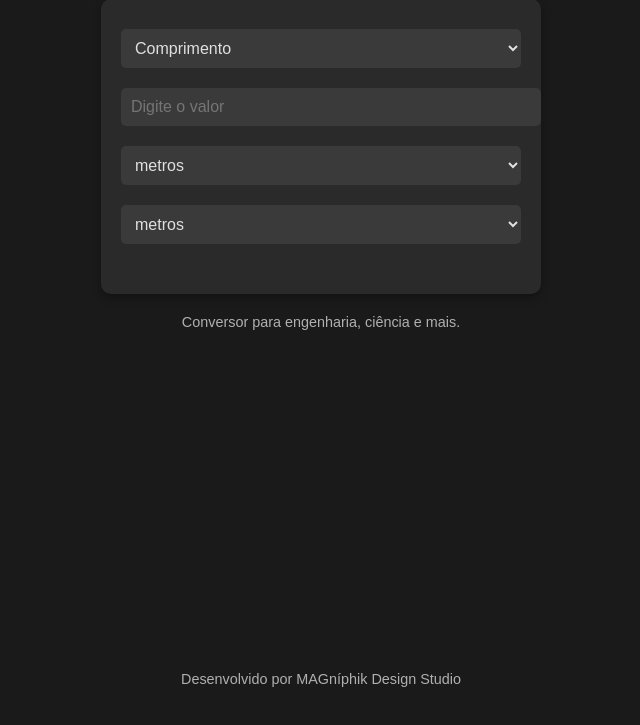
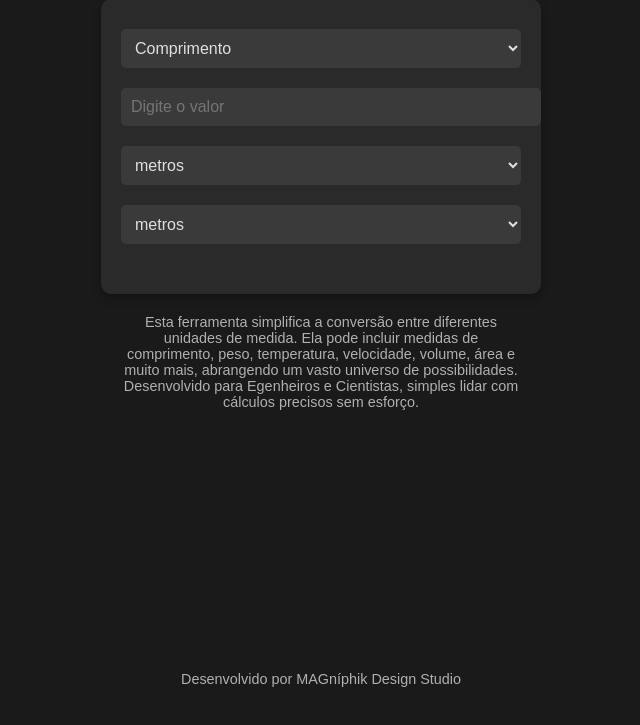
Before and after one commit to williammattos9/conversormedidas, a plain HTML site: page index.html in a window 1280 px wide. Shown: the part 113-838 px from the top of the page, without its empty margins (319-959 px from the left). Drawn offline with Linux system fonts and the light colour scheme.

Commit message:
Update index.html

```diff
--- a/index.html
+++ b/index.html
@@ -80,7 +80,7 @@
         <select id="toUnit"></select>
         <div id="result"></div>
     </div>
-    <div class="description">Conversor para engenharia, ciência e mais.</div>
+    <div class="description">Esta ferramenta simplifica a conversão entre diferentes unidades de medida. Ela pode incluir medidas de comprimento, peso, temperatura, velocidade, volume, área e muito mais, abrangendo um vasto universo de possibilidades. Desenvolvido para Egenheiros e Cientistas, simples lidar com cálculos precisos sem esforço.</div>
     <footer>Desenvolvido por MAGníphik Design Studio</footer>
 
     <script>
```
